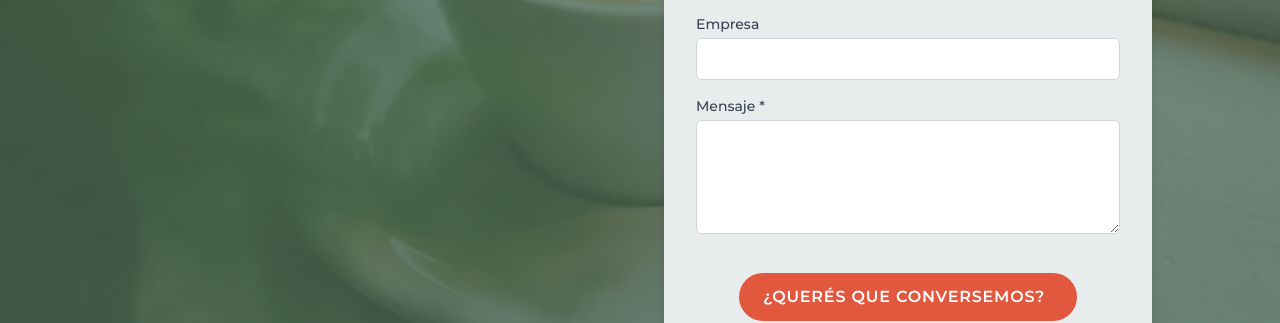
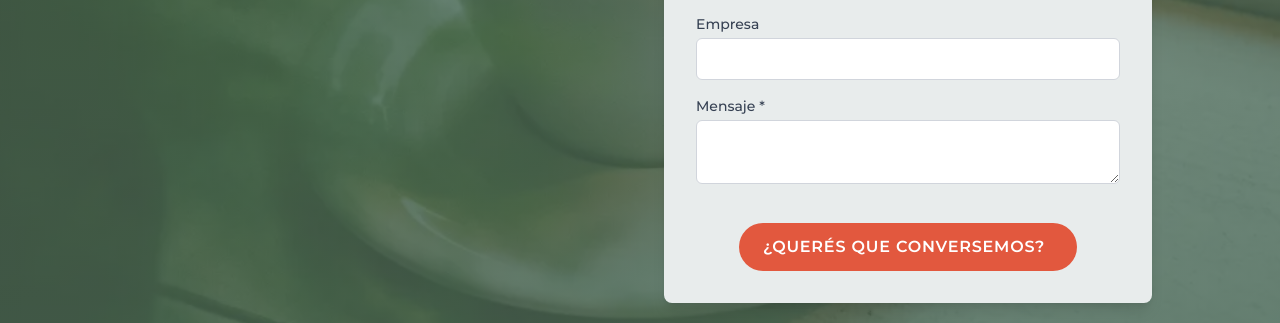
Before and after one commit to pueblobranding/pueblo, a Next.js app: page / in a window 1280 px wide. Shown: the part 3360-3683 px from the top of the page. Built offline with nearby package versions, Linux system fonts and the light colour scheme; no server answers.

Commit message:
Enhance textarea styling in globals.css and adjust rows in ContactoSection for improved user experience and layout consistency.

```diff
--- a/app/globals.css
+++ b/app/globals.css
@@ -87,3 +87,8 @@ html {
   /* opacity: 0; /* Opcional: añade una transición suave si quieres mostrarlo después, pero para ocultarlo simplemente, visibility: hidden; es suficiente */
   /* display: none !important; */
 }
+
+textarea{
+  min-height: 4rem;
+  field-sizing: content;
+}
```
